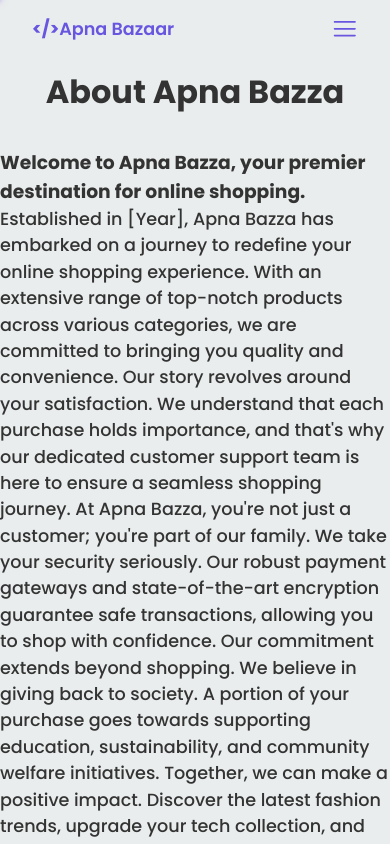
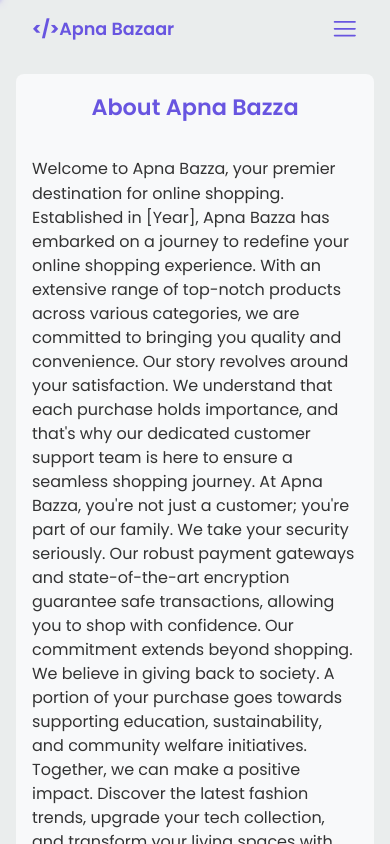
Before and after one commit to CODEwithSAMG/ecomerce-app, a React (Create React App) app: page /about in a window 390 px wide. Shown: the top 844 px of the page. Built offline with nearby package versions, Linux system fonts and the light colour scheme.

Commit message:
about us and privacy policy mobile responsiveness done

```diff
--- a/src/components/about/About.js
+++ b/src/components/about/About.js
@@ -9,11 +9,11 @@ const AboutUsPage = () => {
     }, [])
 
     return (
-        <div className="about-us-container p-10">
+        <div className="about-us-container">
             <TopLoader progress={progress} setProgress={setProgress} />
 
-            <h1 className="about-us-heading">About Apna Bazza</h1>
-            <h3 className="about-us-description">Welcome to Apna Bazza, your premier destination for online shopping.</h3>
+            <p className="about-us-heading">About Apna Bazza</p>
+            <p className="about-us-description">Welcome to Apna Bazza, your premier destination for online shopping.</p>
 
             <p className='about-us-paragraph'> Established in [Year], Apna Bazza has embarked on a journey to redefine your online shopping experience. With an extensive range of top-notch products across various categories, we are committed to bringing you quality and convenience.
 
--- a/src/globals.scss
+++ b/src/globals.scss
@@ -1188,20 +1188,23 @@ figure {
 
 /* About Us page */
 .about-us-container {
-  margin-top: 10px;
   color: #333;
-  margin-bottom: 4rem;
+  background-color: #f8f9fa;
+  margin: 2rem 10rem;
+  padding: 2rem 4rem;
+  border-radius: 8px;
 }
 
 .about-us-heading {
   text-align: center;
   margin-bottom: 2rem;
+  font-size: 1.4rem;
+  color: rgb(104, 85, 224);
+  font-weight: 600;
 }
 
 .about-us-paragraph {
   line-height: 1.5;
-  font-size: 1.1rem;
-  font-weight: 500;
 }
 
 .hero-section {
@@ -1520,7 +1523,7 @@ figure {
   }
 
   .p-10 {
-    padding: 0 !important;
+    padding: 1rem;
   }
 
   .hero-heading {
@@ -1563,11 +1566,20 @@ figure {
 }
 
 @media screen and (max-width: 800px) {
+  .p-10 {
+    padding: 1rem !important;
+  }
+
+  .about-us-container {
+    margin: 1rem 1rem;
+    padding: 1rem;
+  }
+
   .pageStyles {
     font-family: Arial, sans-serif;
     background-color: #f8f9fa;
     margin: 1rem;
-    padding: 1rem 1rem;
+    padding: 1rem;
     border-radius: 8px;
   }
 
```
